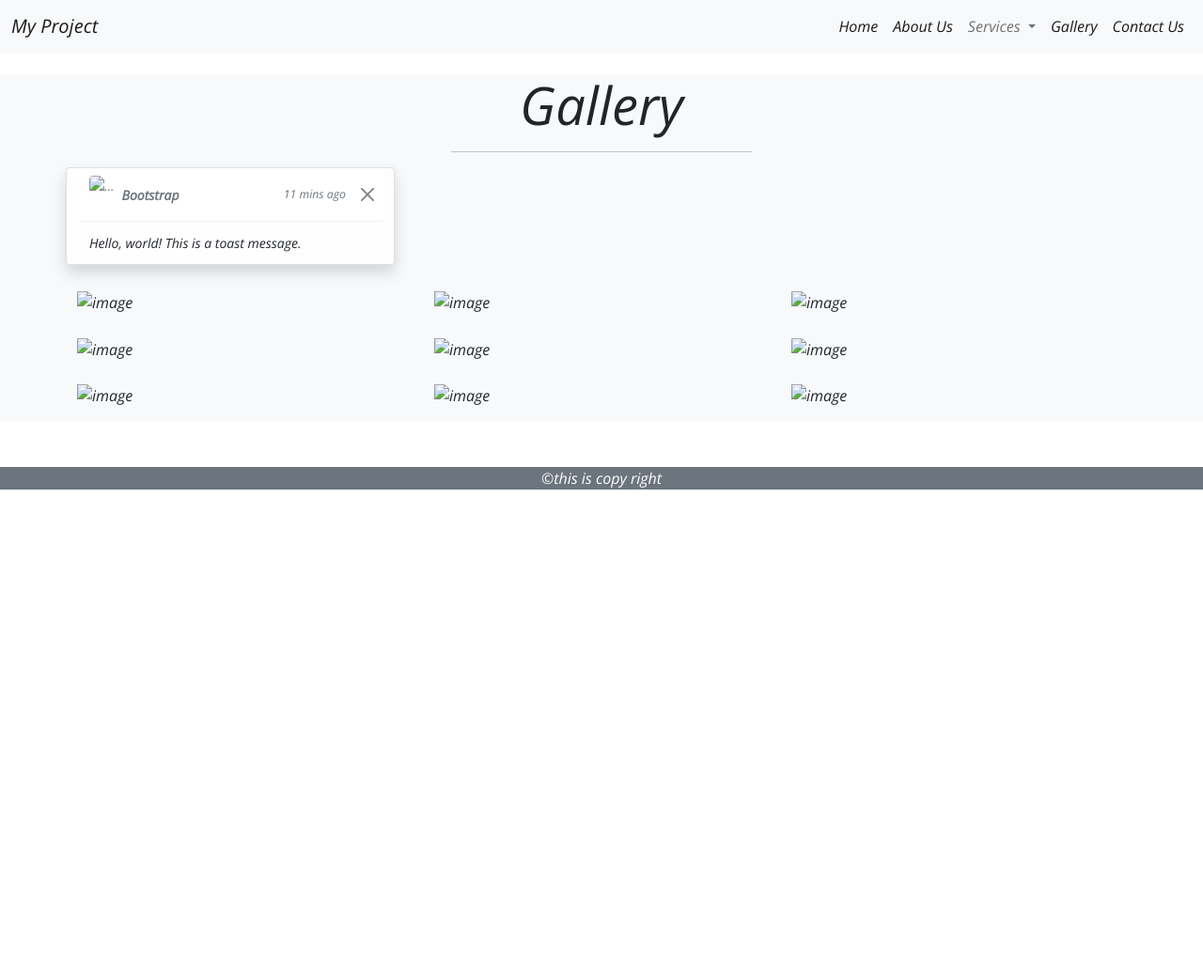
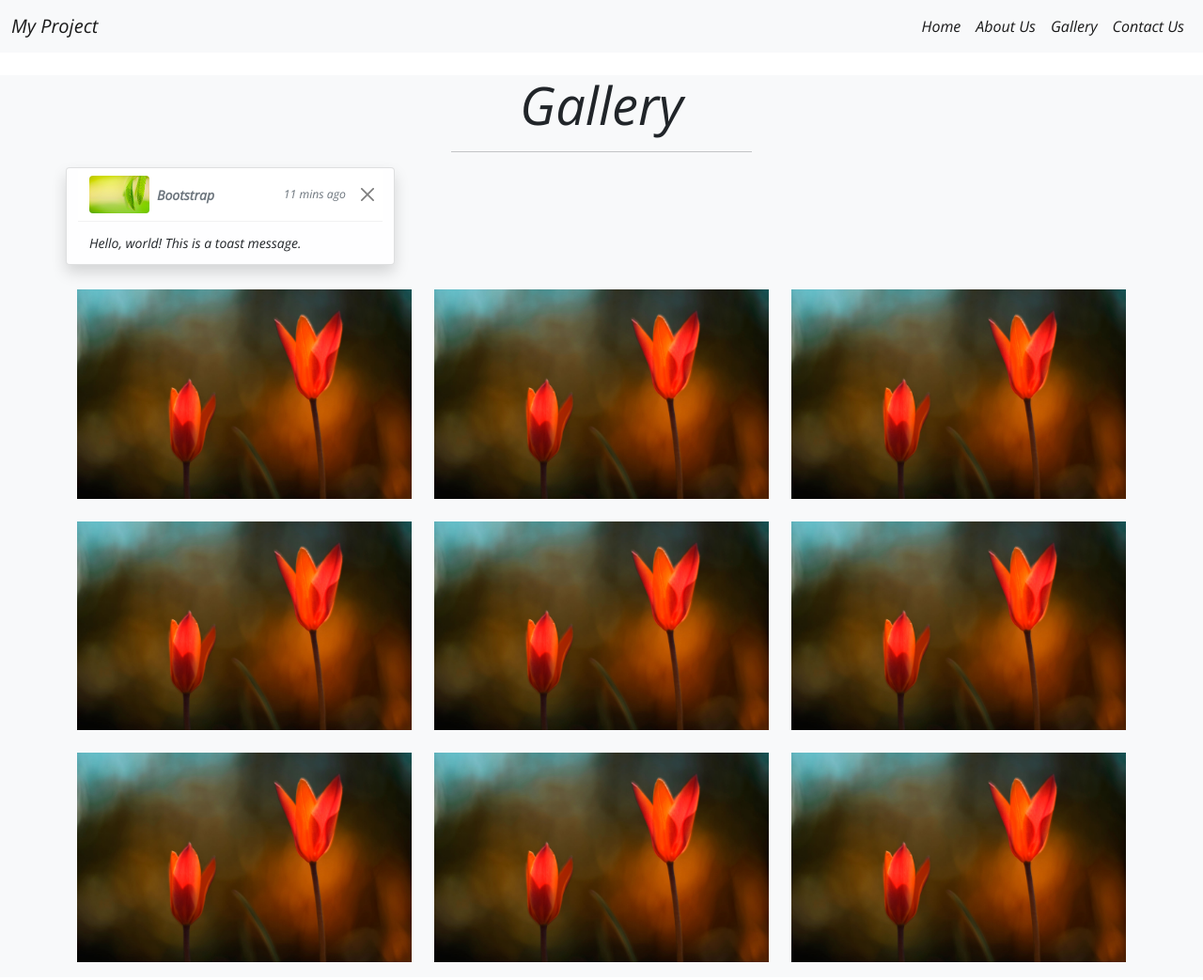
Before and after one commit to rohitdubey629/Bootstrap5Project1, a plain HTML site: page gallery.html in a window 1280 px wide. Shown: the top 1043 px of the page at 94% size. Before the commit the page ends 800 px from the top, so only its background shows below. Drawn offline with nearby package versions, Linux system fonts and the light colour scheme.

Commit message:
Second commit

```diff
--- a/gallery.html
+++ b/gallery.html
@@ -37,20 +37,6 @@
                         <a class="nav-link active text-capitalize" aria-current="page" href="about.html">about us</a>
                     </li>
 
-                    <li class="nav-item dropdown">
-                        <a class="nav-link dropdown-toggle text-capitalize" href="#" id="navbarDropdown" role="button"
-                            data-bs-toggle="dropdown" aria-expanded="false">
-                            services
-                        </a>
-                        <ul class="dropdown-menu" aria-labelledby="navbarDropdown">
-                            <li><a class="dropdown-item" href="#">Action</a></li>
-                            <li><a class="dropdown-item" href="#">Another action</a></li>
-                            <li>
-                                <hr class="dropdown-divider">
-                            </li>
-                            <li><a class="dropdown-item" href="#">Something else here</a></li>
-                        </ul>
-                    </li>
                     <li class="nav-item">
                         <a class="nav-link active text-capitalize" aria-current="page" href="gallery.html">gallery</a>
                     </li>
@@ -73,7 +59,7 @@
                 <div class="toast" data-animation="true" data-autohide="false" role="alert" aria-live="assertive"
                     aria-atomic="true">
                     <div class="toast-header">
-                        <img src="./image/img12.jpg" class="rounded me-2 img-fluid" style="height: 40px;" alt="...">
+                        <img src="./image/img12.jpg" class="rounded me-2 img-fluid" style="height: 40px;" alt="..">
                         <strong class="me-auto">Bootstrap</strong>
                         <small>11 mins ago</small>
                         <button type="button" class="btn-close" data-bs-dismiss="toast" aria-label="Close"></button>
@@ -88,47 +74,47 @@
             <div class="row gy-2 my-5">
                 <div class="col-md-4 col-10 col-xxl-4 mx-auto">
                     <figure>
-                        <img src="../image/img10.jpg" alt="image " class="img-fluid">
+                        <img src="./image/img10.jpg" alt="image " class="img-fluid">
                     </figure>
                 </div>
                 <div class="col-md-4 col-10 col-xxl-4 mx-auto">
                     <figure>
-                        <img src="../image/img10.jpg" alt="image" class="img-fluid">
+                        <img src="./image/img10.jpg" alt="image" class="img-fluid">
                     </figure>
                 </div>
                 <div class="col-md-4 col-10 col-xxl-4 mx-auto">
                     <figure>
-                        <img src="../image/img10.jpg" alt="image" class="img-fluid">
+                        <img src="./image/img10.jpg" alt="image" class="img-fluid">
                     </figure>
                 </div>
                 <div class="col-md-4 col-10 col-xxl-4 mx-auto">
                     <figure>
-                        <img src="../image/img10.jpg" alt="image" class="img-fluid">
+                        <img src="./image/img10.jpg" alt="image" class="img-fluid">
                     </figure>
                 </div>
                 <div class="col-md-4 col-10 col-xxl-4 mx-auto">
                     <figure>
-                        <img src="../image/img10.jpg" alt="image" class="img-fluid">
+                        <img src="./image/img10.jpg" alt="image" class="img-fluid">
                     </figure>
                 </div>
                 <div class="col-md-4 col-10 col-xxl-4 mx-auto">
                     <figure>
-                        <img src="../image/img10.jpg" alt="image" class="img-fluid">
+                        <img src="./image/img10.jpg" alt="image" class="img-fluid">
                     </figure>
                 </div>
                 <div class="col-md-4 col-10 col-xxl-4 mx-auto">
                     <figure>
-                        <img src="../image/img10.jpg" alt="image" class="img-fluid">
+                        <img src="./image/img10.jpg" alt="image" class="img-fluid">
                     </figure>
                 </div>
                 <div class="col-md-4 col-10 col-xxl-4 mx-auto">
                     <figure>
-                        <img src="../image/img10.jpg" alt="image" class="img-fluid">
+                        <img src="./image/img10.jpg" alt="image" class="img-fluid">
                     </figure>
                 </div>
                 <div class="col-md-4 col-10 col-xxl-4 mx-auto">
                     <figure>
-                        <img src="../image/img10.jpg" alt="image" class="img-fluid">
+                        <img src="./image/img10.jpg" alt="image" class="img-fluid">
                     </figure>
                 </div>
             </div>
```
Also changed, not shown: about.html (+1 -15 lines), contact.html (+1 -15 lines), index.html (+19 -19 lines), image/1.jpg (added), image/2.jpg (added), image/3.jpg (added), image/4.jpg (added), image/img10.jpg (added), image/img11.jpg (added), image/img12.jpg (added), image/img8.jpg (added), image/img9.jpg (added), image/logoapple.jpg (added), image/logohp1.jpg (added), 1 more files.
